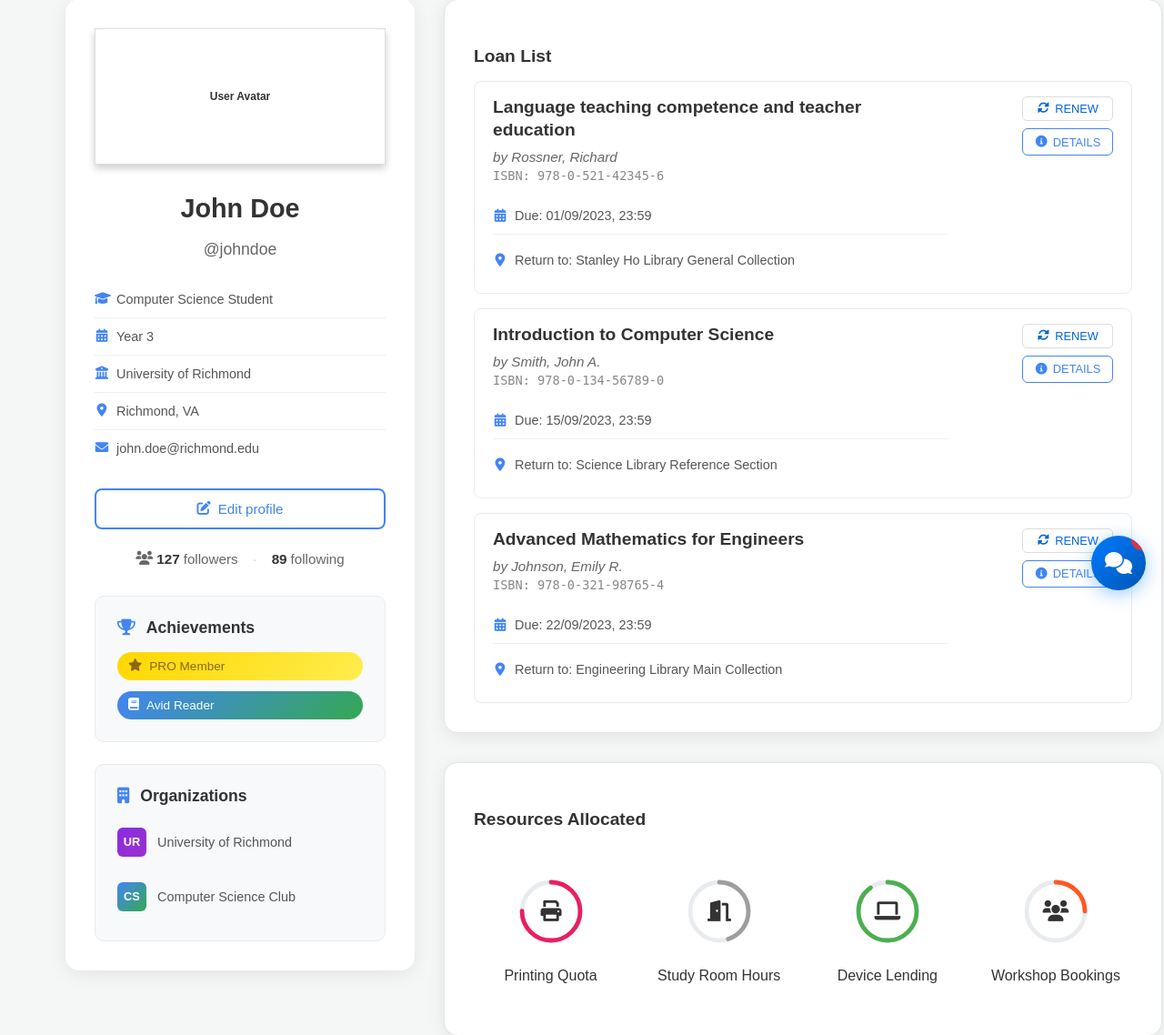
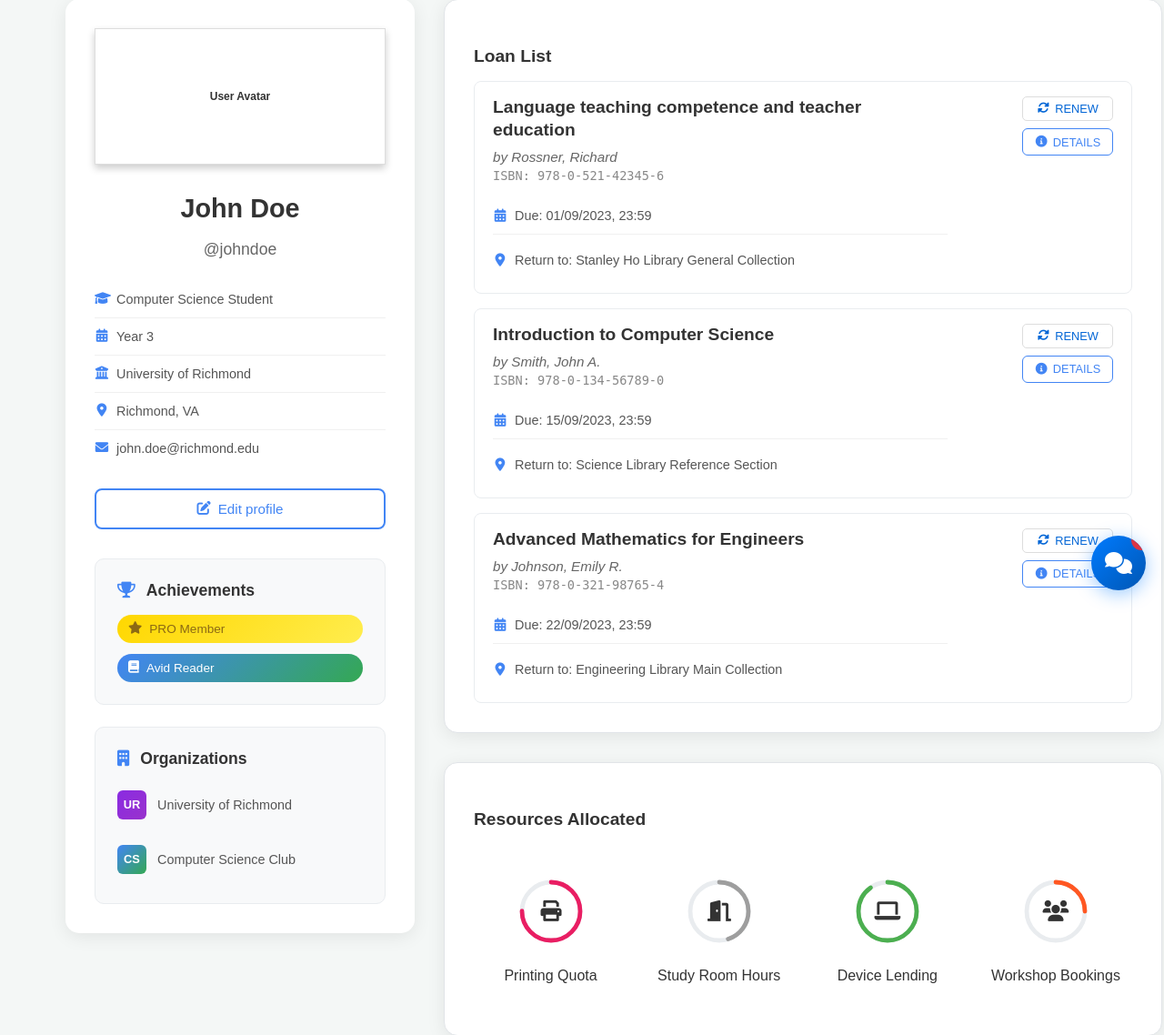
Before and after one commit to Dips000001/AIStudyHub, a Flask app: page /profile in a window 1280 px wide. Shown: the part 131-1269 px from the top of the page at 91% size. Run offline with Flask 3, Linux system fonts and the light colour scheme; the visitor is signed in with stand-in values (Sample User, id 1).

Commit message:
Modify profile

```diff
--- a/static/profile.css
+++ b/static/profile.css
@@ -28,6 +28,14 @@
     border-radius: 50%;
     border: 4px solid #e9ecef;
     transition: transform 0.3s ease;
+    object-fit: cover;
+    aspect-ratio: 1;
+    display: block;
+    margin: 0 auto;
+    background: #f8f9fa;
+    box-shadow: 0 4px 12px rgba(0,0,0,0.1);
+    box-sizing: border-box;
+    overflow: hidden;
 }
 
 .profile-avatar img:hover {
--- a/templates/profile.html
+++ b/templates/profile.html
@@ -43,19 +43,6 @@
                 <i class="fas fa-edit"></i>
                 Edit profile
             </button>
-
-            <div class="profile-stats">
-                <div class="stat-item">
-                    <i class="fas fa-users"></i>
-                    <span class="stat-number">127</span>
-                    <span class="stat-label">followers</span>
-                </div>
-                <div class="stat-divider">·</div>
-                <div class="stat-item">
-                    <span class="stat-number">89</span>
-                    <span class="stat-label">following</span>
-                </div>
-            </div>
         </div>
 
         <div class="profile-sections">
```
